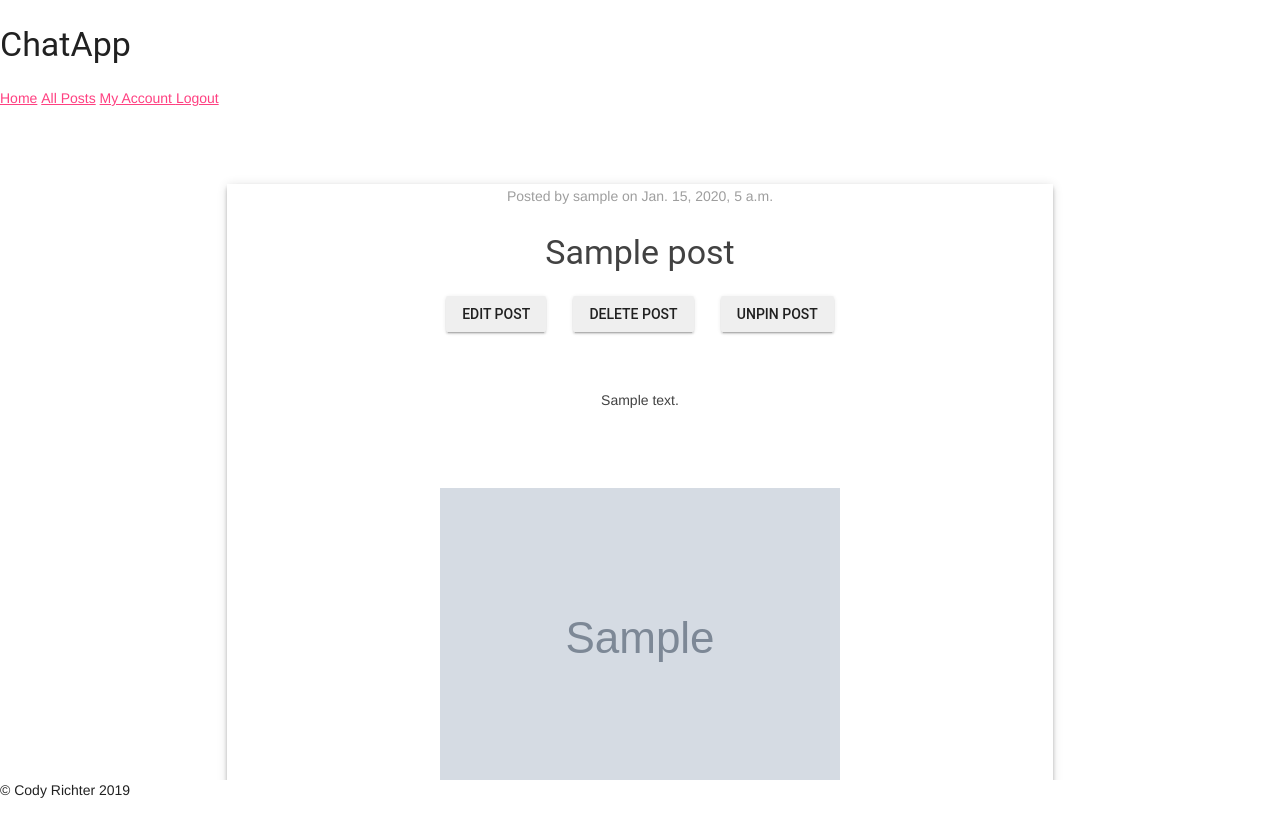
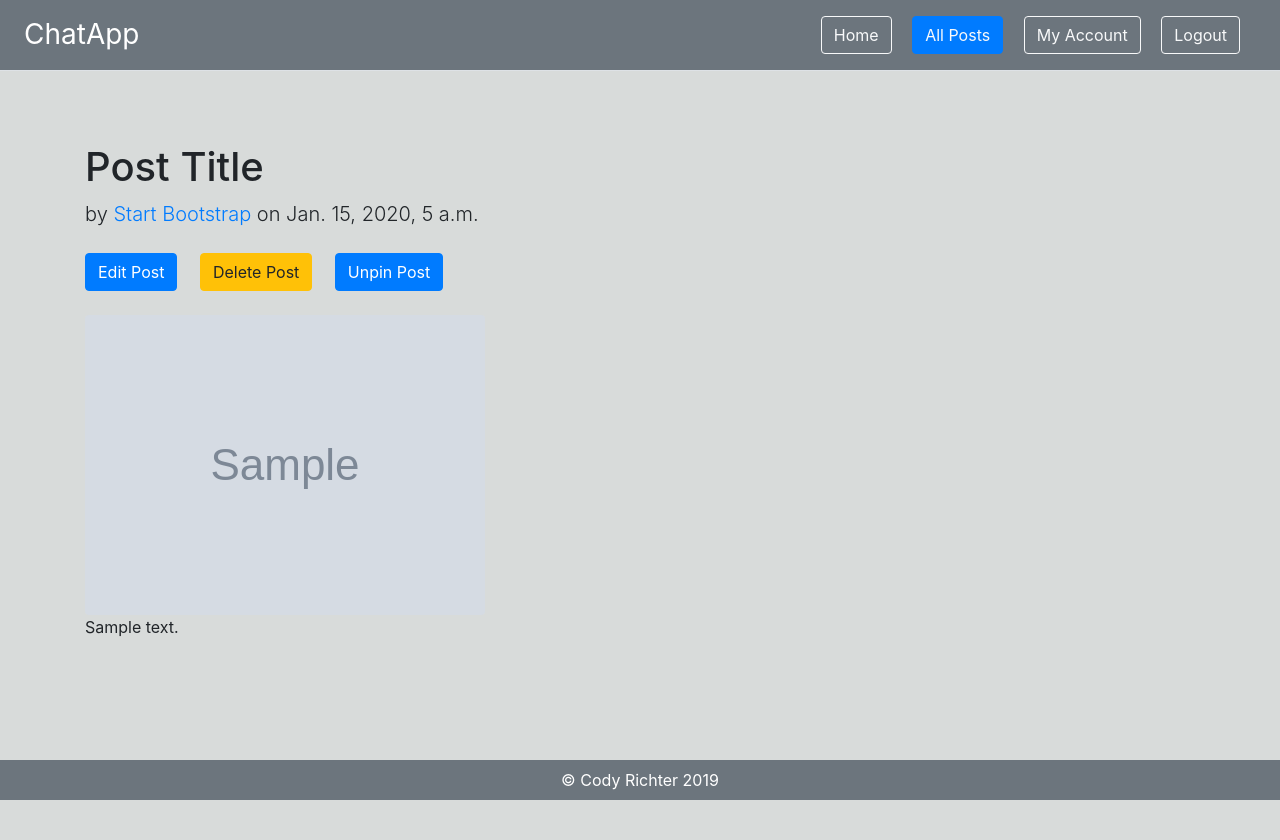
Before and after one commit to CodyRichter/cr_dynamic, a Django app: page /reports/1/ in a window 1280 px wide. Before the commit the page ends 798 px from the top, so only its background shows below. Run offline with Django 3.2, Linux system fonts and the light colour scheme; a user stored in the database is signed in; tables that the repository leaves empty hold one stand-in row (values such as "Sample post"); grey boxes marked "Sample" are stand-in pictures; some libraries are stand-ins or nearby versions.

```diff
--- a/templates/reports/detail.html
+++ b/templates/reports/detail.html
@@ -1,49 +1,40 @@
-<!DOCTYPE html>
-<html lang="en">
-<head>
-    {% load static %}
-    <link rel="stylesheet" href="https://fonts.googleapis.com/icon?family=Material+Icons">
-    <link rel="stylesheet" href="https://code.getmdl.io/1.3.0/material.indigo-pink.min.css">
-    <script defer src="https://code.getmdl.io/1.3.0/material.min.js"></script>
-    <link rel="stylesheet" href='{% static 'page/styles.css' %}'>
+{% extends 'base.html' %}
 
-    <meta charset="UTF-8">
-    <title>{{ SITE_NAME }}: {{ post.title }}</title>
-</head>
+{% block title %}{{ post.title }}{% endblock title %}
 
-<body>
+{% block content %}
 
-<div class="mdl-layout mdl-js-layout">
-    {% include '_header.html' %}
-    <main class="mdl-layout__content">
-        <br>
-        <br>
-        <br>
-        <div class="mdl-grid" style="text-align: center">
-            <div class="mdl-cell mdl-cell--2-col mdl-cell--hide-tablet mdl-cell--hide-phone"></div>
-            <div class="mdl-color--white mdl-shadow--4dp content mdl-color-text--grey-800 mdl-cell mdl-cell--8-col"
-                 style="padding-left: 2vw; padding-right: 2vw;">
-                <div class="mdl-color-text--grey-500">
-                    <p>Posted by {{ post.author.get_username }} on {{ post.release_date.astimezone }}</p>
+<div class="container">
+
+    <div class="container row">
+        <h1 class="mt-4">Post Title</h1>
     </div>
-                <h3>{{ post.title }}</h3>
+
+    <div class="container row mb-2">
+        <p class="lead">
+          by
+          <a href="#">Start Bootstrap</a>
+            on {{ post.release_date.astimezone }}
+        </p>
+    </div>
+
     {% if post.author == user or user.is_staff %}
+        <div class="container row mb-4">
             <a class="mdl-navigation__link" href="{% url 'edit' post.pk %}">
-                        <button class="mdl-button mdl-js-button mdl-button--raised mdl-js-ripple-effect button-inline">
+                <button class="btn btn-primary btn-block">
                     Edit Post
                 </button>
             </a>
             &nbsp &nbsp &nbsp
             <a class="mdl-navigation__link" href="{% url 'delete' post.pk %}">
-                        <button class="mdl-button mdl-js-button mdl-button--raised mdl-js-ripple-effect">Delete Post
+                <button class="btn btn-block btn-warning">Delete Post
                 </button>
             </a>
             &nbsp &nbsp &nbsp
-                {% endif %}
             {% if post.pinned and user.is_staff %}
 
                 <a class="mdl-navigation__link" href="{% url 'pin' post.pk %}">
-                        <button class="mdl-button mdl-js-button mdl-button--raised mdl-js-ripple-effect button-inline">
+                    <button class="btn btn-primary btn-block">
                     Unpin Post
                     </button>
                 </a>
@@ -51,34 +42,24 @@
             {% elif not post.pinned and user.is_staff %}
 
                 <a class="mdl-navigation__link" href="{% url 'pin' post.pk %}">
-                        <button class="mdl-button mdl-js-button mdl-button--raised mdl-js-ripple-effect button-inline">
+                    <button class="btn btn-primary btn-block">
                     Pin Post
                     </button>
                 </a>
 
             {% endif %}
+        </div>
+    {% endif %}
 
-                <br>
-                <br>
-                <br>
+    {% if post.image_link %}
+        <div class="container row">
+            <img class="img-fluid rounded" src="{{ post.image_link }}" alt="Post Image">
+        </div>
+    {% endif %}
 
-                <p>{{ post.description | linebreaks }}</p>
-
-                <br>
-                <br>
-                <br>
-                {% if post.image_link %}
-                    <img src="{{ post.image_link }}" alt="Post Image">
-
-                    <br>
-                    <br>
-                    <br>
-                    <br>
-                {% endif %}
+    <div class="container row">
+        <p>{{ post.description }}</p>
     </div>
 </div>
-    </main>
-    {% include '_footer.html' %}
-</div>
-</body>
-</html>
+
+{% endblock content %}
```
Lines whose indentation alone changed are shown as unchanged.
